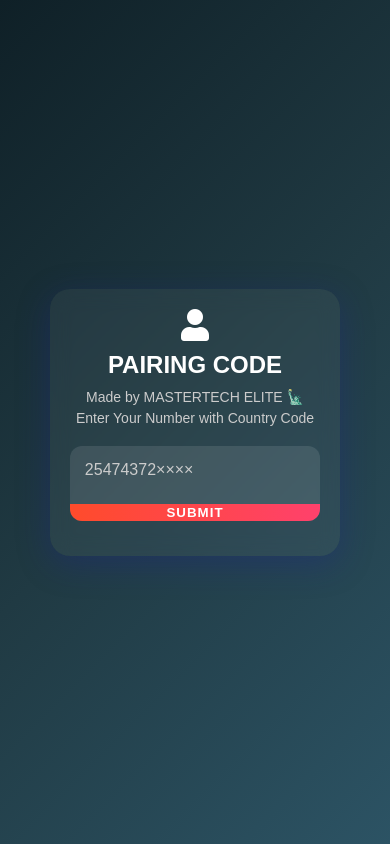
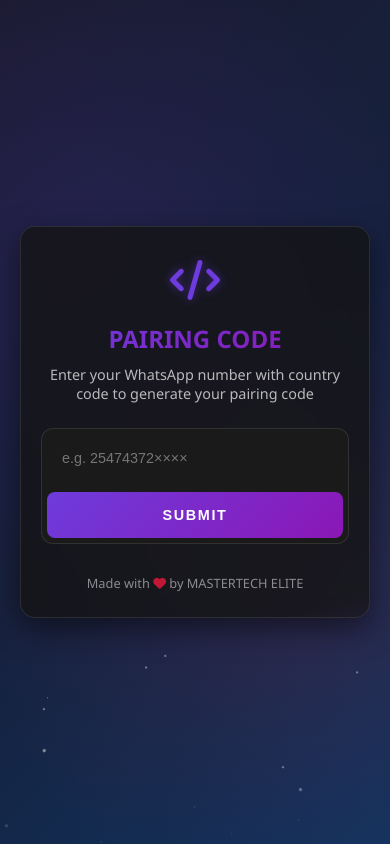
Before and after one commit to Mastertech-XD/elite.pair, a website: page pair.html in a window 390 px wide. Drawn offline with nearby package versions, Linux system fonts and the light colour scheme.

Commit message:
Update pair.html

```diff
--- a/pair.html
+++ b/pair.html
@@ -2,210 +2,414 @@
 <html lang="en">
 <head>
   <meta charset="UTF-8">
-  <meta name="viewport" content="width=device-width, initial-scale=1">
-  <title>Pair Code - MasterTech Elite</title>
-  <link rel="stylesheet" href="https://cdnjs.cloudflare.com/ajax/libs/font-awesome/5.15.4/css/all.min.css">
+  <meta name="viewport" content="width=device-width, initial-scale=1.0">
+  <title>Pair Code</title>
+  <link rel="stylesheet" href="https://cdnjs.cloudflare.com/ajax/libs/font-awesome/6.4.0/css/all.min.css">
   <style>
+    :root {
+      --primary-color: #6e3bdc;
+      --secondary-color: #c01736;
+      --accent-color: #8b17b6;
+      --text-color: #f1f1f1;
+      --bg-color: #0a0a0a;
+      --card-bg: rgba(20, 20, 20, 0.8);
+      --input-bg: #1a1a1a;
+      --success-color: #4CAF50;
+    }
+
+    * {
+      margin: 0;
+      padding: 0;
+      box-sizing: border-box;
+    }
+
     body {
       display: flex;
       justify-content: center;
       align-items: center;
       min-height: 100vh;
       margin: 0;
-      font-family: 'Poppins', Arial, sans-serif;
-      background: linear-gradient(135deg, #0f2027, #203a43, #2c5364);
-      color: #fff;
-      overflow: hidden;
+      background: linear-gradient(135deg, #1a1a2e 0%, #16213e 50%, #0f3460 100%);
+      font-family: 'Segoe UI', Tahoma, Geneva, Verdana, sans-serif;
+      color: var(--text-color);
+      overflow-x: hidden;
+      position: relative;
+    }
+
+    body::before {
+      content: '';
+      position: absolute;
+      top: 0;
+      left: 0;
+      width: 100%;
+      height: 100%;
+      background:
+        radial-gradient(circle at 20% 30%, rgba(110, 59, 220, 0.15) 0%, transparent 50%),
+        radial-gradient(circle at 80% 70%, rgba(192, 23, 54, 0.15) 0%, transparent 50%);
+      z-index: -1;
     }
 
     .container {
       display: flex;
       flex-direction: column;
       align-items: center;
-      animation: fadeIn 1s ease-in;
+      width: 100%;
+      padding: 20px;
+      animation: fadeIn 0.8s ease-out;
     }
 
     .box {
-      width: 340px;
-      padding: 30px 25px;
-      background: rgba(255, 255, 255, 0.05);
+      width: 100%;
+      max-width: 380px;
+      padding: 30px;
+      text-align: center;
+      background-color: var(--card-bg);
+      border-radius: 15px;
+      box-shadow: 0 10px 30px rgba(0, 0, 0, 0.5);
       backdrop-filter: blur(10px);
-      border-radius: 20px;
-      box-shadow: 0 8px 32px 0 rgba(31, 38, 135, 0.37);
-      text-align: center;
-      transition: transform 0.3s ease;
+      border: 1px solid rgba(255, 255, 255, 0.1);
+      transition: transform 0.3s ease, box-shadow 0.3s ease;
+      position: relative;
+      overflow: hidden;
     }
 
     .box:hover {
-      transform: scale(1.03);
+      transform: translateY(-5px);
+      box-shadow: 0 15px 35px rgba(0, 0, 0, 0.6);
     }
 
-    .box h3 {
-      margin: 10px 0;
-      font-size: 24px;
-      color: #fff;
+    .box::after {
+      content: '';
+      position: absolute;
+      top: -50%;
+      left: -50%;
+      width: 200%;
+      height: 200%;
+      background: linear-gradient(
+        to bottom right,
+        transparent 45%,
+        rgba(110, 59, 220, 0.1) 50%,
+        transparent 55%
+      );
+      transform: rotate(30deg);
+      animation: shine 3s infinite;
     }
 
-    .box h6 {
-      font-weight: normal;
-      font-size: 14px;
-      color: #ccc;
-      margin: 5px 0;
+    @keyframes shine {
+      0% { transform: rotate(30deg) translate(-30%, -30%); }
+      100% { transform: rotate(30deg) translate(30%, 30%); }
+    }
+
+    @keyframes fadeIn {
+      from { opacity: 0; transform: translateY(20px); }
+      to { opacity: 1; transform: translateY(0); }
+    }
+
+    .logo {
+      font-size: 2.5rem;
+      margin-bottom: 15px;
+      color: var(--primary-color);
+      text-shadow: 0 0 10px rgba(110, 59, 220, 0.5);
+    }
+
+    .title {
+      font-size: 1.8rem;
+      margin-bottom: 10px;
+      background: linear-gradient(135deg, var(--primary-color) 0%, var(--accent-color) 100%);
+      -webkit-background-clip: text;
+      background-clip: text;
+      color: transparent;
+    }
+
+    .subtitle {
+      font-size: 0.9rem;
+      margin-bottom: 25px;
+      color: rgba(255, 255, 255, 0.7);
     }
 
     .input-container {
-      margin-top: 20px;
       display: flex;
-      background: rgba(255, 255, 255, 0.1);
+      background: var(--input-bg);
       border-radius: 12px;
-      overflow: hidden;
+      padding: 5px;
+      gap: 5px;
       width: 100%;
+      margin-bottom: 20px;
+      transition: all 0.3s ease;
+      border: 1px solid rgba(255, 255, 255, 0.1);
+    }
+
+    .input-container:focus-within {
+      border-color: var(--primary-color);
+      box-shadow: 0 0 0 2px rgba(110, 59, 220, 0.3);
     }
 
     .input-container input {
+      border-radius: 8px 0 0 8px;
+      background: var(--input-bg);
+      width: 100%;
+      flex-basis: 75%;
+      padding: 15px;
       border: none;
+      color: var(--text-color);
+      font-size: 1rem;
+      transition: all 0.3s ease;
+    }
+
+    .input-container input:focus {
       outline: none;
-      padding: 15px;
-      background: none;
-      color: #fff;
-      width: 75%;
-      font-size: 16px;
+      background: #222;
     }
 
     .input-container input::placeholder {
-      color: #ccc;
+      color: rgba(255, 255, 255, 0.4);
+      font-size: 0.9rem;
     }
 
     .input-container button {
-      width: 25%;
-      background: #ff416c;
-      background: linear-gradient(to right, #ff4b2b, #ff416c);
+      flex-basis: 25%;
+      padding: 15px;
+      background: linear-gradient(135deg, var(--primary-color) 0%, var(--accent-color) 100%);
+      font-weight: 600;
+      letter-spacing: 0.1rem;
+      text-transform: uppercase;
+      color: white;
       border: none;
+      border-radius: 8px;
       cursor: pointer;
-      color: white;
-      font-weight: bold;
-      letter-spacing: 1px;
-      text-transform: uppercase;
-      transition: 0.3s;
+      transition: all 0.3s ease;
+      font-size: 0.9rem;
     }
 
     .input-container button:hover {
-      background: linear-gradient(to right, #ff416c, #ff4b2b);
+      background: linear-gradient(135deg, var(--secondary-color) 0%, var(--accent-color) 100%);
+      transform: translateY(-2px);
     }
 
-    #waiting-message {
-      margin-top: 15px;
-      font-size: 14px;
-      color: #ccc;
+    .input-container button:active {
+      transform: translateY(0);
     }
 
-    #pair {
-      margin-top: 15px;
-      font-size: 18px;
+    .result-container {
+      margin-top: 20px;
+      padding: 15px;
+      border-radius: 8px;
+      background: rgba(0, 0, 0, 0.3);
+      display: none;
     }
 
-    #copy {
+    .copy-btn {
+      background: transparent;
+      border: none;
+      color: var(--text-color);
+      font-size: 1rem;
+      font-weight: bold;
+      padding: 10px 15px;
+      border-radius: 8px;
       cursor: pointer;
-      transition: 0.2s;
+      transition: all 0.3s ease;
+      display: flex;
+      align-items: center;
+      justify-content: center;
+      gap: 8px;
+      margin: 0 auto;
+      border: 1px solid rgba(255, 255, 255, 0.2);
     }
 
-    #copy:hover {
-      color: #00ffe7;
+    .copy-btn:hover {
+      background: rgba(255, 255, 255, 0.1);
     }
 
-    @keyframes fadeIn {
-      from { opacity: 0; transform: translateY(-20px); }
-      to { opacity: 1; transform: translateY(0); }
+    .copy-btn i {
+      font-size: 0.9rem;
+    }
+
+    .footer {
+      margin-top: 30px;
+      font-size: 0.8rem;
+      color: rgba(255, 255, 255, 0.5);
+      text-align: center;
+    }
+
+    .floating-particles {
+      position: absolute;
+      top: 0;
+      left: 0;
+      width: 100%;
+      height: 100%;
+      overflow: hidden;
+      z-index: -1;
+    }
+
+    .particle {
+      position: absolute;
+      background: rgba(255, 255, 255, 0.5);
+      border-radius: 50%;
+      animation: float linear infinite;
+    }
+
+    @keyframes float {
+      0% { transform: translateY(0) rotate(0deg); opacity: 0; }
+      10% { opacity: 1; }
+      90% { opacity: 1; }
+      100% { transform: translateY(-100vh) rotate(360deg); opacity: 0; }
     }
 
     @media (max-width: 500px) {
       .box {
-        width: 90%;
-        padding: 20px;
+        padding: 25px 20px;
       }
 
       .input-container {
         flex-direction: column;
       }
 
-      .input-container input, .input-container button {
+      .input-container input {
+        border-radius: 8px;
+        margin-bottom: 5px;
+      }
+
+      .input-container button {
+        border-radius: 8px;
         width: 100%;
       }
 
-      .input-container button {
-        margin-top: 10px;
+      .title {
+        font-size: 1.5rem;
       }
     }
   </style>
 </head>
-
 <body>
+  <div class="floating-particles" id="particles"></div>
   <div class="container">
     <div class="box" id="box">
-      <i class="fa fa-user fa-2x"></i>
-      <h3>PAIRING CODE</h3>
-      <h6>Made by MASTERTECH ELITE 🗽</h6>
-      <h6>Enter Your Number with Country Code</h6>
+      <div class="logo">
+        <i class="fas fa-code"></i>
+      </div>
+      <h1 class="title">PAIRING CODE</h1>
+      <p class="subtitle">Enter your WhatsApp number with country code to generate your pairing code</p>
+
       <div class="input-container">
-        <input placeholder="25474372××××" type="number" id="number">
-        <button id="submit">Submit</button>
+        <input type="tel" id="number" placeholder="e.g. 25474372××××" pattern="[0-9]*" inputmode="numeric">
+        <button id="submit">SUBMIT</button>
       </div>
-      <a id="waiting-message" style="display: none;">Please wait a while...</a>
-      <main id="pair"></main>
+
+      <div class="result-container" id="result">
+        <button class="copy-btn" id="copy">
+          <i class="fas fa-copy"></i>
+          <span id="code-text">COPY CODE</span>
+        </button>
+      </div>
+
+      <div class="footer">
+        <p>Made with <i class="fas fa-heart" style="color: var(--secondary-color);"></i> by MASTERTECH ELITE</p>
+      </div>
     </div>
   </div>
 
   <script src="https://cdnjs.cloudflare.com/ajax/libs/axios/1.0.0-alpha.1/axios.min.js"></script>
   <script>
-    let a = document.getElementById("pair");
-    let b = document.getElementById("submit");
-    let c = document.getElementById("number");
+    // Create floating particles
+    const particlesContainer = document.getElementById('particles');
+    const particleCount = 30;
 
-    async function Copy() {
-      let text = document.getElementById("copy").innerText;
-      let obj = document.getElementById("copy");
-      await navigator.clipboard.writeText(obj.innerText.replace('CODE: ', ''));
-      obj.innerText = "COPIED!";
-      obj.style.color = "lime";
-      setTimeout(() => {
-        obj.innerText = text;
-        obj.style.color = "red";
-      }, 800);
+    for (let i = 0; i < particleCount; i++) {
+      const particle = document.createElement('div');
+      particle.classList.add('particle');
+
+      // Random size between 1px and 3px
+      const size = Math.random() * 2 + 1;
+      particle.style.width = `${size}px`;
+      particle.style.height = `${size}px`;
+
+      // Random position
+      particle.style.left = `${Math.random() * 100}%`;
+      particle.style.bottom = `-10px`;
+
+      // Random animation duration
+      const duration = Math.random() * 20 + 10;
+      particle.style.animationDuration = `${duration}s`;
+
+      // Random delay
+      particle.style.animationDelay = `${Math.random() * 10}s`;
+
+      particlesContainer.appendChild(particle);
     }
 
-    b.addEventListener("click", async (e) => {
+    // Main functionality
+    const resultContainer = document.getElementById("result");
+    const copyBtn = document.getElementById("copy");
+    const codeText = document.getElementById("code-text");
+    const submitBtn = document.getElementById("submit");
+    const numberInput = document.getElementById("number");
+    const box = document.getElementById("box");
+
+    async function copyToClipboard() {
+      const code = codeText.innerText.replace('CODE: ', '');
+      try {
+        await navigator.clipboard.writeText(code);
+        codeText.innerHTML = '<span style="color: var(--success-color);">COPIED!</span>';
+        setTimeout(() => {
+          codeText.innerHTML = `CODE: <span style="color: white;">${code}</span>`;
+        }, 2000);
+      } catch (err) {
+        console.error('Failed to copy: ', err);
+      }
+    }
+
+    submitBtn.addEventListener("click", async (e) => {
       e.preventDefault();
-      if (!c.value) {
-        a.innerHTML = '<a style="color:white;font-weight:bold">Enter your WhatsApp number with Country Code</a><br><br>';
-      } else if (c.value.replace(/[^0-9]/g, "").length < 11) {
-        a.innerHTML = '<a style="color:red;font-weight:bold">Invalid Number</a><br><br>';
-      } else {
-        const Wasi_Tech = c.value.replace(/[^0-9]/g, "");
-        let bb = "";
-        let bbc = "";
-        const cc = Wasi_Tech.split('');
-        cc.map(a => {
-          bbc += a;
-          if (bbc.length == 3 || bbc.length == 8) {
-            bb += " " + a;
-          } else {
-            bb += a;
-          }
-        });
-        c.type = "text";
-        c.value = "+" + bb;
-        c.style.color = "white";
-        c.style.fontSize = "18px";
-        a.innerHTML = '<a style="color:white;font-weight:bold">Please Wait...</a><br><br>';
-        try {
-          let { data } = await axios(`/code?number=${Wasi_Tech}`);
-          let code = data.code || "Service Unavailable";
-          a.innerHTML = `<font id="copy" onclick="Copy()" style="color:red;font-weight:bold;cursor:pointer;">CODE: <span style="color:white;">${code}</span></font><br><br><br>`;
-        } catch (err) {
-          a.innerHTML = '<a style="color:red;font-weight:bold">Failed to fetch code. Try again.</a><br><br>';
-        }
+
+      if (!numberInput.value) {
+        showResult('Please enter your WhatsApp number', 'error');
+        return;
+      }
+
+      const cleanNumber = numberInput.value.replace(/[^0-9]/g, "");
+
+      if (cleanNumber.length < 11) {
+        showResult('Invalid number format', 'error');
+        return;
+      }
+
+      // Format the number for display
+      const formattedNumber = `+${cleanNumber.substring(0, 3)} ${cleanNumber.substring(3, 5)} ${cleanNumber.substring(5, 8)} ${cleanNumber.substring(8)}`;
+      numberInput.value = formattedNumber;
+
+      showResult('Generating code...', 'loading');
+
+      try {
+        const { data } = await axios.get(`/code?number=${cleanNumber}`);
+        const code = data.code || "Service Unavailable";
+        showResult(`CODE: <span style="color: white;">${code}</span>`, 'success');
+      } catch (error) {
+        console.error('Error:', error);
+        showResult('Failed to generate code', 'error');
       }
     });
+
+    function showResult(message, type) {
+      resultContainer.style.display = 'block';
+      codeText.innerHTML = message;
+
+      // Reset all classes
+      resultContainer.className = 'result-container';
+      copyBtn.style.display = 'none';
+
+      // Add appropriate class based on type
+      if (type === 'error') {
+        resultContainer.classList.add('error');
+        copyBtn.style.display = 'none';
+      } else if (type === 'loading') {
+        resultContainer.classList.add('loading');
+        copyBtn.style.display = 'none';
+      } else if (type === 'success') {
+        resultContainer.classList.add('success');
+        copyBtn.style.display = 'flex';
+        copyBtn.addEventListener('click', copyToClipboard);
+      }
+    }
   </script>
 </body>
 </html>
```
